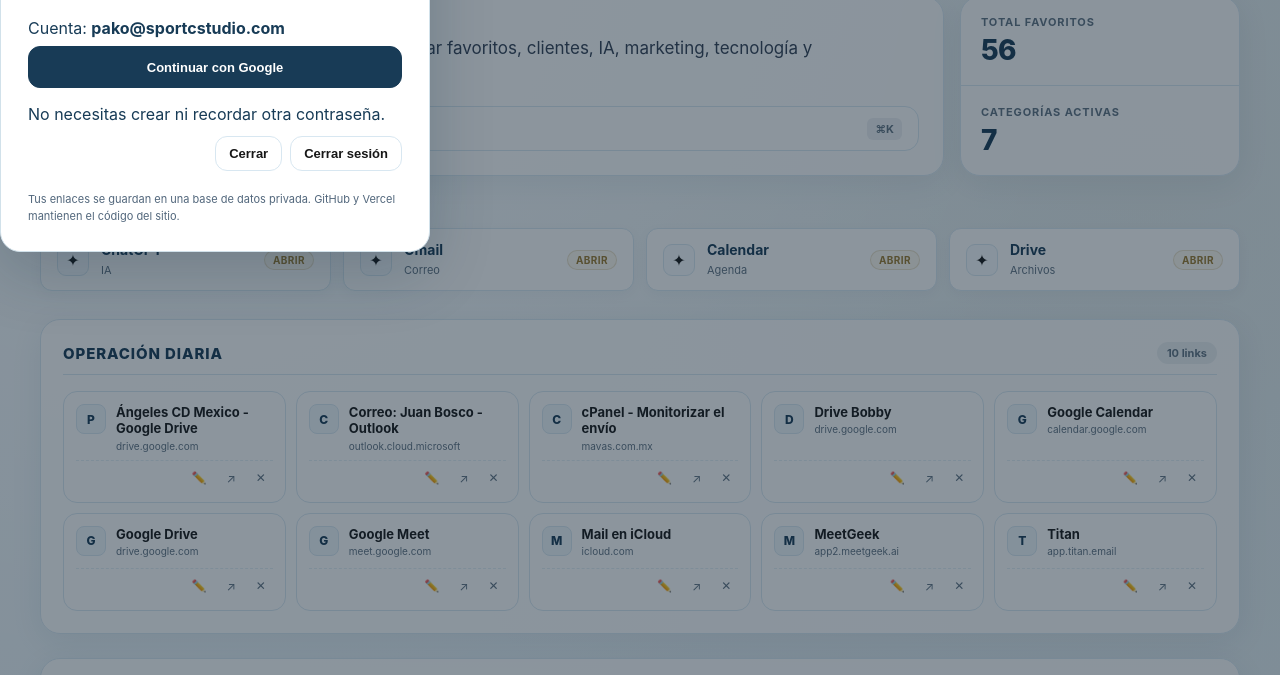
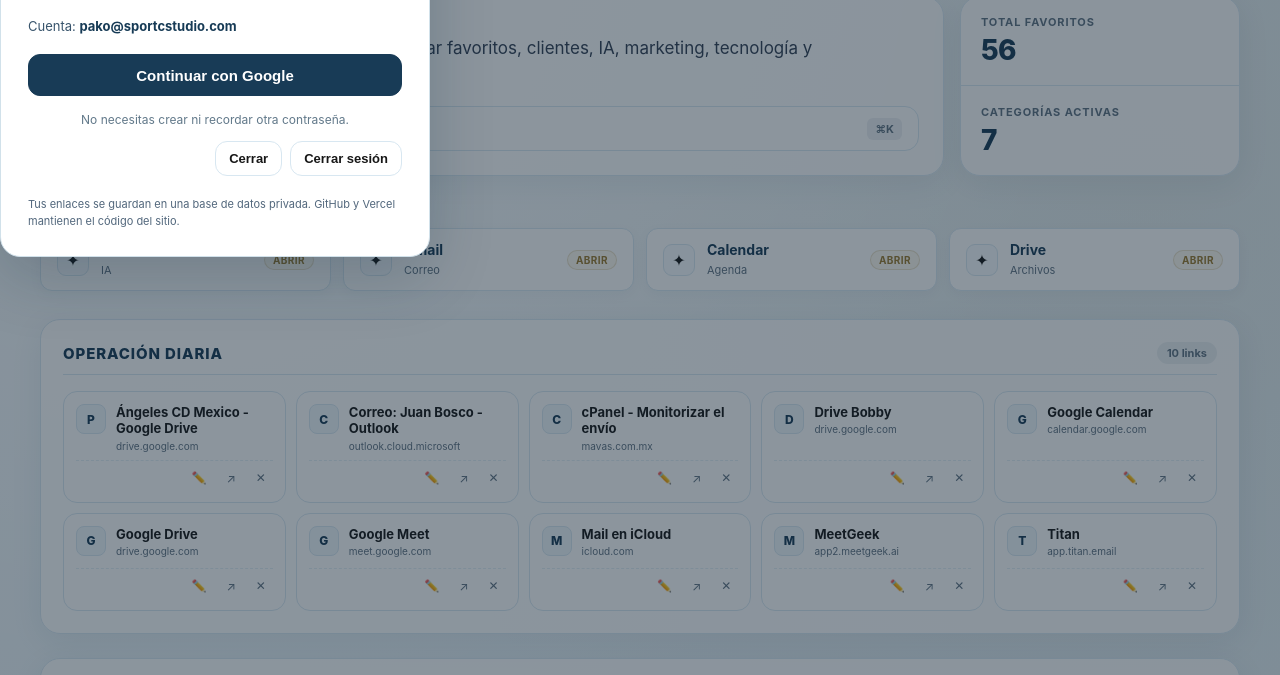
Before and after one commit to pakostudio/pakoOS, a plain HTML site: page index.html in a window 1280 px wide. Both pictures are taken after a click on the button "Activar nube". Shown: the part 104-779 px from the top of the page. Drawn offline with Linux system fonts and the light colour scheme.

Commit message:
style(pakoOS): polish passwordless Google sign-in panel

```diff
--- a/style.css
+++ b/style.css
@@ -948,3 +948,9 @@ dialog.modal::backdrop {
   .header-actions #quickAddBtn { grid-column: 1; grid-row: 2; width: 100%; justify-content: center; }
   .header-actions #adminBtn { grid-column: 2; grid-row: 2; width: 100%; justify-content: center; }
 }
+
+
+.cloud-login-email { font-size: 13px; color: #38546c; margin: 0 0 12px; }
+.cloud-login-email strong { color: #173b56; font-weight: 700; }
+.cloud-login-help { margin: 0 0 2px; text-align: center; font-size: 12px; color: #62798a; }
+.cloud-login-form #cloudGoogleBtn { font-size: 15px; font-weight: 750; border-radius: 12px; }
```
